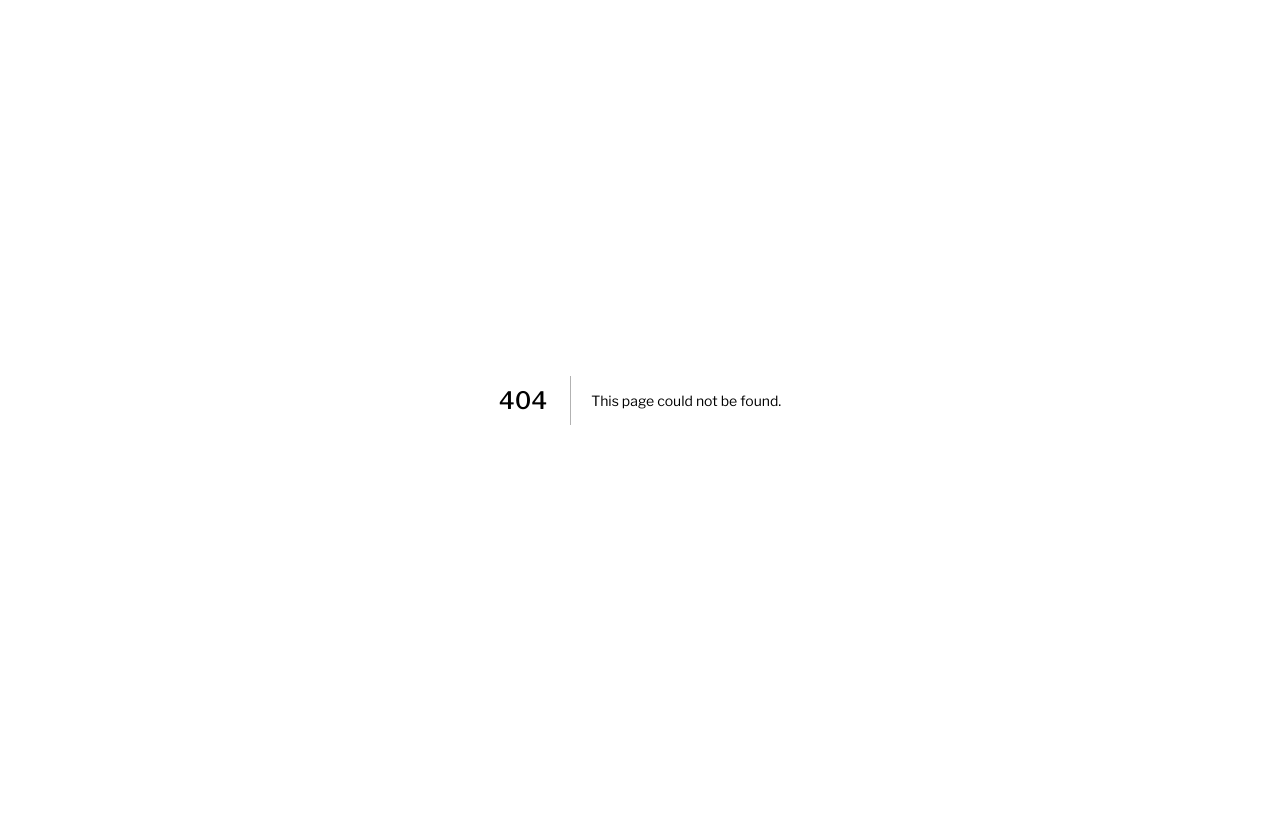
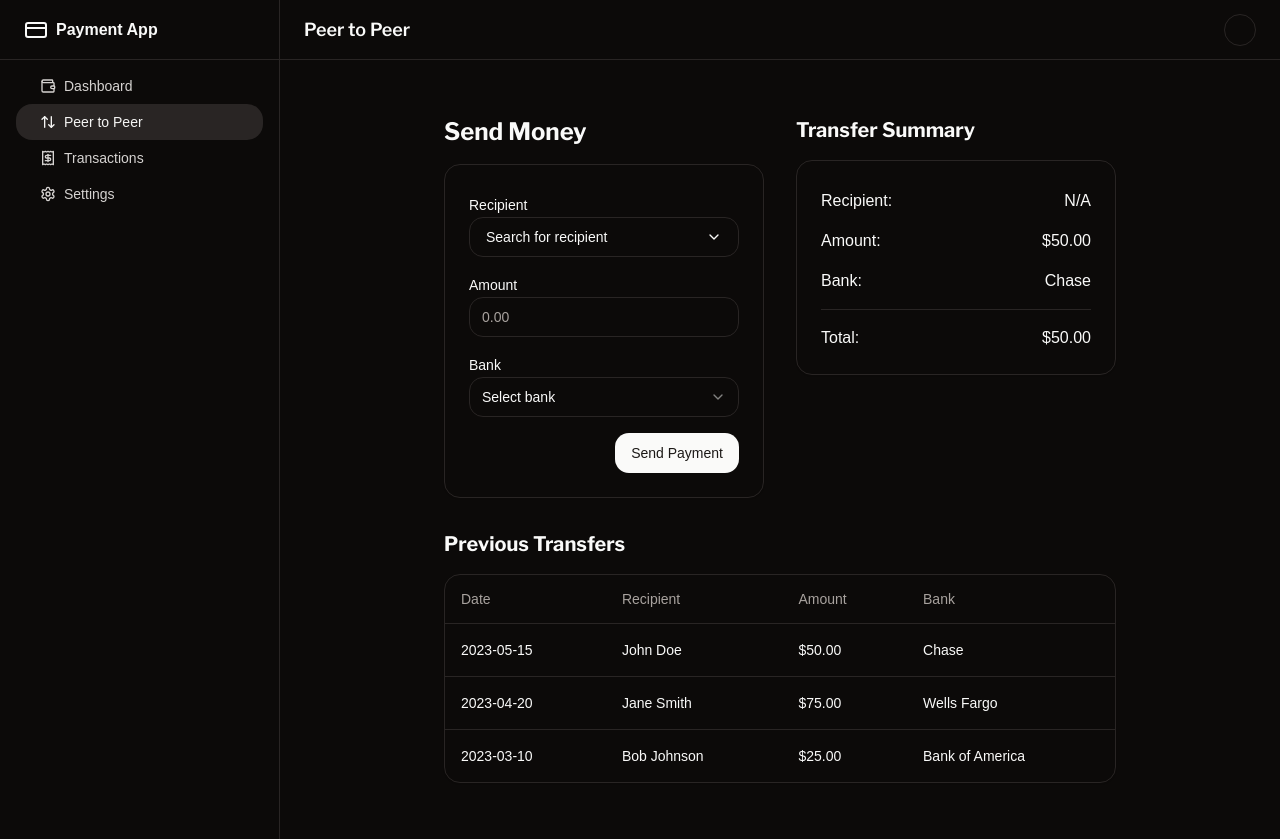
Before and after one commit to bigsparsh/payment-application, a Next.js app in the folder apps/user-app/: page /p2p in a window 1280 px wide. Before the commit this address had no page. Before the commit the page ends 800 px from the top, so only its background shows below. Built offline with nearby package versions, Linux system fonts and the light colour scheme; no server answers; the database is empty; sample sign-in values are in the browser's storage; a web font is replaced by a local one.

Commit message:
Added FE for peer to peer transfer

```diff
--- a/apps/user-app/app/(dashboard)/layout.tsx
+++ b/apps/user-app/app/(dashboard)/layout.tsx
@@ -9,19 +9,43 @@ import {
   DropdownMenuItem,
 } from "@/components/ui/dropdown-menu";
 import { Button } from "@/components/ui/button";
-import Image from "next/image";
 import { signOut, useSession } from "next-auth/react";
-import { useRouter } from "next/navigation";
+import { usePathname, useRouter } from "next/navigation";
 import { Avatar, AvatarFallback, AvatarImage } from "@radix-ui/react-avatar";
 import { useEffect, useState } from "react";
 import { User } from "@repo/db/types";
 import { getUser } from "@/lib/actions/user";
+import { ArrowUpDown } from "lucide-react";
 
 export default function Component({ children }: { children: React.ReactNode }) {
+  const path = usePathname();
   const session = useSession();
+  const navContent = [
+    {
+      name: "Dashboard",
+      icon: <WalletIcon className="h-4 w-4" />,
+      href: "/dashboard",
+    },
+    {
+      name: "Peer to Peer",
+      icon: <ArrowUpDown className="h-4 w-4" />,
+      href: "/p2p",
+    },
+    {
+      name: "Transactions",
+      icon: <ReceiptIcon className="h-4 w-4" />,
+      href: "/transactions",
+    },
+    {
+      name: "Settings",
+      icon: <SettingsIcon className="h-4 w-4" />,
+      href: "/settings",
+    },
+  ];
   const router = useRouter();
   const [user, setUser] = useState<User | null>();
   useEffect(() => {
+    console.log(path);
     gets();
   }, [session]);
   const gets = async () => {
@@ -48,38 +72,20 @@ export default function Component({ children }: { children: React.ReactNode }) {
         </div>
         <div className="flex-1 overflow-auto py-2">
           <nav className="grid items-start px-4 text-sm font-medium">
-            <Link
-              href="#"
-              className="flex items-center gap-3 rounded-lg  px-3 py-2  transition-all"
-              prefetch={false}
-            >
-              <HomeIcon className="h-4 w-4" />
-              Dashboard
-            </Link>
-            <Link
-              href="#"
-              className="flex items-center gap-3 rounded-lg  px-3 py-2  transition-all"
-              prefetch={false}
-            >
-              <WalletIcon className="h-4 w-4" />
-              Payments
-            </Link>
-            <Link
-              href="#"
-              className="flex items-center gap-3 rounded-lg  px-3 py-2  transition-all"
-              prefetch={false}
-            >
-              <ReceiptIcon className="h-4 w-4" />
-              Transactions
-            </Link>
-            <Link
-              href="#"
-              className="flex items-center gap-3 rounded-lg  px-3 py-2  transition-all"
-              prefetch={false}
-            >
-              <SettingsIcon className="h-4 w-4" />
-              Settings
-            </Link>
+            {navContent.map((item, index) => (
+              <Link
+                key={index}
+                href={item.href}
+                className={`flex items-center gap-2 py-2 px-6 rounded-lg ${path == item.href
+                    ? "bg-stone-100 dark:bg-stone-800 text-stone-900 dark:text-stone-100"
+                    : "text-stone-600 dark:text-stone-300"
+                  }`}
+                prefetch={false}
+              >
+                {item.icon}
+                <span>{item.name}</span>
+              </Link>
+            ))}
           </nav>
         </div>
       </div>
@@ -90,14 +96,24 @@ export default function Component({ children }: { children: React.ReactNode }) {
             <span className="sr-only">Dashboard</span>
           </Link>
           <div className="flex-1">
-            <h1 className="font-semibold text-lg">Dashboard</h1>
+            <h1 className="font-semibold text-lg">
+              {path == "/dashboard"
+                ? "Dashboard"
+                : path == "/p2p"
+                  ? "Peer to Peer"
+                  : path == "/transactions"
+                    ? "Transactions"
+                    : path == "/settings"
+                      ? "Settings"
+                      : ""}
+            </h1>
           </div>
           <DropdownMenu>
             <DropdownMenuTrigger asChild>
               <Button
                 variant="ghost"
                 size="icon"
-                className="rounded-full border border-gray-200 w-8 h-8 dark:border-gray-800 overflow-hidden"
+                className="rounded-full border border-stone-200 w-8 h-8 dark:border-stone-800 overflow-hidden"
               >
                 <Avatar>
                   <AvatarImage src={user?.profile_image!} />
--- /dev/null
+++ b/apps/user-app/app/(dashboard)/p2p/page.tsx
@@ -0,0 +1,249 @@
+"use client";
+
+import { useState } from "react";
+import { Card, CardContent } from "@/components/ui/card";
+import { Label } from "@/components/ui/label";
+import {
+  Popover,
+  PopoverTrigger,
+  PopoverContent,
+} from "@/components/ui/popover";
+import { Button } from "@/components/ui/button";
+import { Input } from "@/components/ui/input";
+import {
+  Select,
+  SelectTrigger,
+  SelectValue,
+  SelectContent,
+  SelectItem,
+} from "@/components/ui/select";
+import { Separator } from "@/components/ui/separator";
+import {
+  Table,
+  TableHeader,
+  TableRow,
+  TableHead,
+  TableBody,
+  TableCell,
+} from "@/components/ui/table";
+
+export default function Component() {
+  const [transfers, setTransfers] = useState([
+    {
+      id: 1,
+      recipient: "John Doe",
+      amount: 50.0,
+      bank: "Chase",
+      date: "2023-05-15",
+    },
+    {
+      id: 2,
+      recipient: "Jane Smith",
+      amount: 75.0,
+      bank: "Wells Fargo",
+      date: "2023-04-20",
+    },
+    {
+      id: 3,
+      recipient: "Bob Johnson",
+      amount: 25.0,
+      bank: "Bank of America",
+      date: "2023-03-10",
+    },
+  ]);
+  const [selectedRecipient, setSelectedRecipient] = useState(null);
+  return (
+    <div className="flex flex-col">
+      <main className="flex-1 py-8 px-6 md:px-8">
+        <div className="max-w-2xl mx-auto grid md:grid-cols-2 gap-8">
+          <div>
+            <h1 className="text-2xl font-bold mb-4">Send Money</h1>
+            <Card>
+              <CardContent className="space-y-4 mt-7">
+                <div>
+                  <Label htmlFor="recipient">Recipient</Label>
+                  <Popover>
+                    <PopoverTrigger asChild>
+                      <Button
+                        variant="outline"
+                        className="w-full justify-between"
+                      >
+                        {selectedRecipient
+                          ? selectedRecipient.email
+                          : "Search for recipient"}
+                        <ChevronDownIcon className="w-4 h-4" />
+                      </Button>
+                    </PopoverTrigger>
+                    <PopoverContent className="w-80">
+                      <div className="space-y-2">
+                        <Input
+                          type="email"
+                          placeholder="Search by email"
+                          className="w-full"
+                        />
+                        <div className="space-y-2">
+                          <div className="flex items-center justify-between">
+                            <span className="font-medium">John Doe</span>
+                            <Button
+                              variant="ghost"
+                              size="icon"
+                              onClick={() =>
+                                setSelectedRecipient({
+                                  email: "john@example.com",
+                                })
+                              }
+                            >
+                              <PlusIcon className="w-4 h-4" />
+                            </Button>
+                          </div>
+                          <div className="flex items-center justify-between">
+                            <span className="font-medium">Jane Smith</span>
+                            <Button
+                              variant="ghost"
+                              size="icon"
+                              onClick={() =>
+                                setSelectedRecipient({
+                                  email: "jane@example.com",
+                                })
+                              }
+                            >
+                              <PlusIcon className="w-4 h-4" />
+                            </Button>
+                          </div>
+                          <div className="flex items-center justify-between">
+                            <span className="font-medium">Bob Johnson</span>
+                            <Button
+                              variant="ghost"
+                              size="icon"
+                              onClick={() =>
+                                setSelectedRecipient({
+                                  email: "bob@example.com",
+                                })
+                              }
+                            >
+                              <PlusIcon className="w-4 h-4" />
+                            </Button>
+                          </div>
+                        </div>
+                      </div>
+                    </PopoverContent>
+                  </Popover>
+                </div>
+                <div>
+                  <Label htmlFor="amount">Amount</Label>
+                  <Input id="amount" type="number" placeholder="0.00" />
+                </div>
+                <div>
+                  <Label htmlFor="bank">Bank</Label>
+                  <Select>
+                    <SelectTrigger>
+                      <SelectValue placeholder="Select bank" />
+                    </SelectTrigger>
+                    <SelectContent>
+                      <SelectItem value="chase">Chase</SelectItem>
+                      <SelectItem value="wells-fargo">Wells Fargo</SelectItem>
+                      <SelectItem value="bank-of-america">
+                        Bank of America
+                      </SelectItem>
+                    </SelectContent>
+                  </Select>
+                </div>
+                <div className="flex justify-end">
+                  <Button>Send Payment</Button>
+                </div>
+              </CardContent>
+            </Card>
+          </div>
+          <div>
+            <h2 className="text-xl font-bold mb-4">Transfer Summary</h2>
+            <Card>
+              <CardContent className="space-y-4 mt-7">
+                <div className="flex justify-between">
+                  <span>Recipient:</span>
+                  <span>{selectedRecipient?.email || "N/A"}</span>
+                </div>
+                <div className="flex justify-between">
+                  <span>Amount:</span>
+                  <span>$50.00</span>
+                </div>
+                <div className="flex justify-between">
+                  <span>Bank:</span>
+                  <span>Chase</span>
+                </div>
+                <Separator />
+                <div className="flex justify-between font-medium">
+                  <span>Total:</span>
+                  <span>$50.00</span>
+                </div>
+              </CardContent>
+            </Card>
+          </div>
+        </div>
+        <div className="max-w-2xl mx-auto mt-8">
+          <h2 className="text-xl font-bold mb-4">Previous Transfers</h2>
+          <Card>
+            <Table>
+              <TableHeader>
+                <TableRow>
+                  <TableHead>Date</TableHead>
+                  <TableHead>Recipient</TableHead>
+                  <TableHead>Amount</TableHead>
+                  <TableHead>Bank</TableHead>
+                </TableRow>
+              </TableHeader>
+              <TableBody>
+                {transfers.map((transfer) => (
+                  <TableRow key={transfer.id}>
+                    <TableCell>{transfer.date}</TableCell>
+                    <TableCell>{transfer.recipient}</TableCell>
+                    <TableCell>${transfer.amount.toFixed(2)}</TableCell>
+                    <TableCell>{transfer.bank}</TableCell>
+                  </TableRow>
+                ))}
+              </TableBody>
+            </Table>
+          </Card>
+        </div>
+      </main>
+    </div>
+  );
+}
+
+function ChevronDownIcon(props) {
+  return (
+    <svg
+      {...props}
+      xmlns="http://www.w3.org/2000/svg"
+      width="24"
+      height="24"
+      viewBox="0 0 24 24"
+      fill="none"
+      stroke="currentColor"
+      strokeWidth="2"
+      strokeLinecap="round"
+      strokeLinejoin="round"
+    >
+      <path d="m6 9 6 6 6-6" />
+    </svg>
+  );
+}
+
+function PlusIcon(props) {
+  return (
+    <svg
+      {...props}
+      xmlns="http://www.w3.org/2000/svg"
+      width="24"
+      height="24"
+      viewBox="0 0 24 24"
+      fill="none"
+      stroke="currentColor"
+      strokeWidth="2"
+      strokeLinecap="round"
+      strokeLinejoin="round"
+    >
+      <path d="M5 12h14" />
+      <path d="M12 5v14" />
+    </svg>
+  );
+}
--- a/apps/user-app/app/auth/signup/page.tsx
+++ b/apps/user-app/app/auth/signup/page.tsx
@@ -39,7 +39,7 @@ export default function Component() {
       });
       return;
     }
-    router.push("/transaction");
+    router.push("/dashboard");
   };
   return (
     <div className="mx-auto max-w-md px-4 py-12 sm:px-6 lg:px-8 grid place-items-center h-screen">
--- /dev/null
+++ b/apps/user-app/components/ui/popover.tsx
@@ -0,0 +1,31 @@
+"use client"
+
+import * as React from "react"
+import * as PopoverPrimitive from "@radix-ui/react-popover"
+
+import { cn } from "@/lib/utils"
+
+const Popover = PopoverPrimitive.Root
+
+const PopoverTrigger = PopoverPrimitive.Trigger
+
+const PopoverContent = React.forwardRef<
+  React.ElementRef<typeof PopoverPrimitive.Content>,
+  React.ComponentPropsWithoutRef<typeof PopoverPrimitive.Content>
+>(({ className, align = "center", sideOffset = 4, ...props }, ref) => (
+  <PopoverPrimitive.Portal>
+    <PopoverPrimitive.Content
+      ref={ref}
+      align={align}
+      sideOffset={sideOffset}
+      className={cn(
+        "z-50 w-72 rounded-md border bg-popover p-4 text-popover-foreground shadow-md outline-none data-[state=open]:animate-in data-[state=closed]:animate-out data-[state=closed]:fade-out-0 data-[state=open]:fade-in-0 data-[state=closed]:zoom-out-95 data-[state=open]:zoom-in-95 data-[side=bottom]:slide-in-from-top-2 data-[side=left]:slide-in-from-right-2 data-[side=right]:slide-in-from-left-2 data-[side=top]:slide-in-from-bottom-2",
+        className
+      )}
+      {...props}
+    />
+  </PopoverPrimitive.Portal>
+))
+PopoverContent.displayName = PopoverPrimitive.Content.displayName
+
+export { Popover, PopoverTrigger, PopoverContent }
--- a/apps/user-app/package.json
+++ b/apps/user-app/package.json
@@ -12,6 +12,7 @@
     "@radix-ui/react-avatar": "^1.0.4",
     "@radix-ui/react-dropdown-menu": "^2.0.6",
     "@radix-ui/react-label": "^2.0.2",
+    "@radix-ui/react-popover": "^1.0.7",
     "@radix-ui/react-select": "^2.0.0",
     "@radix-ui/react-separator": "^1.0.3",
     "@radix-ui/react-slot": "^1.0.2",
```
Also changed, not shown: apps/user-app/app/(dashboard)/dashboard/page.tsx (renamed from apps/user-app/app/(dashboard)/transaction/page.tsx), 1 other file (tests, documents, lock files or other folders).
